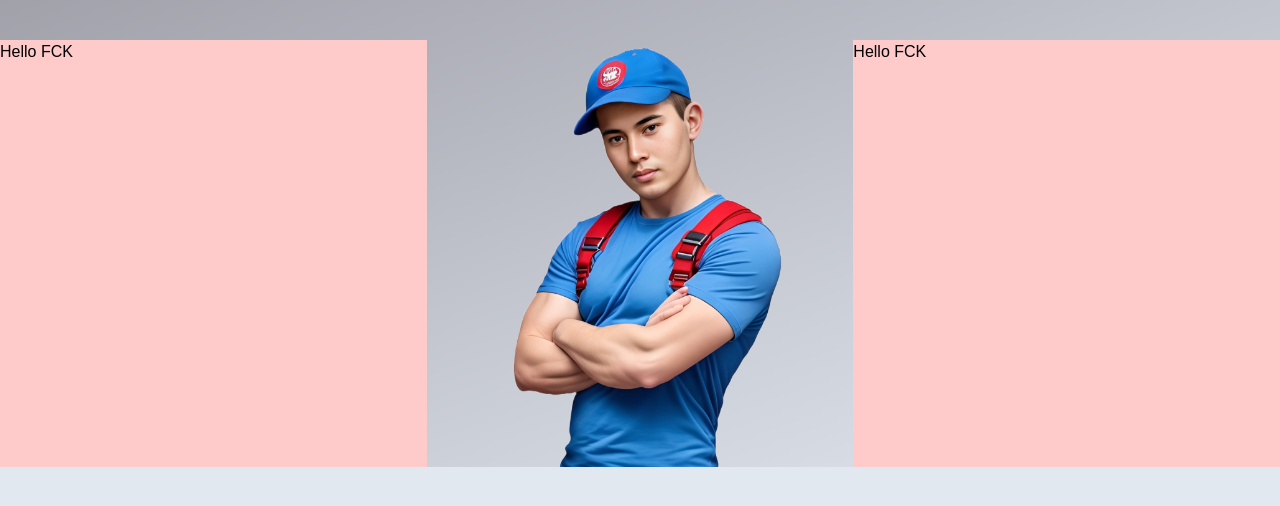
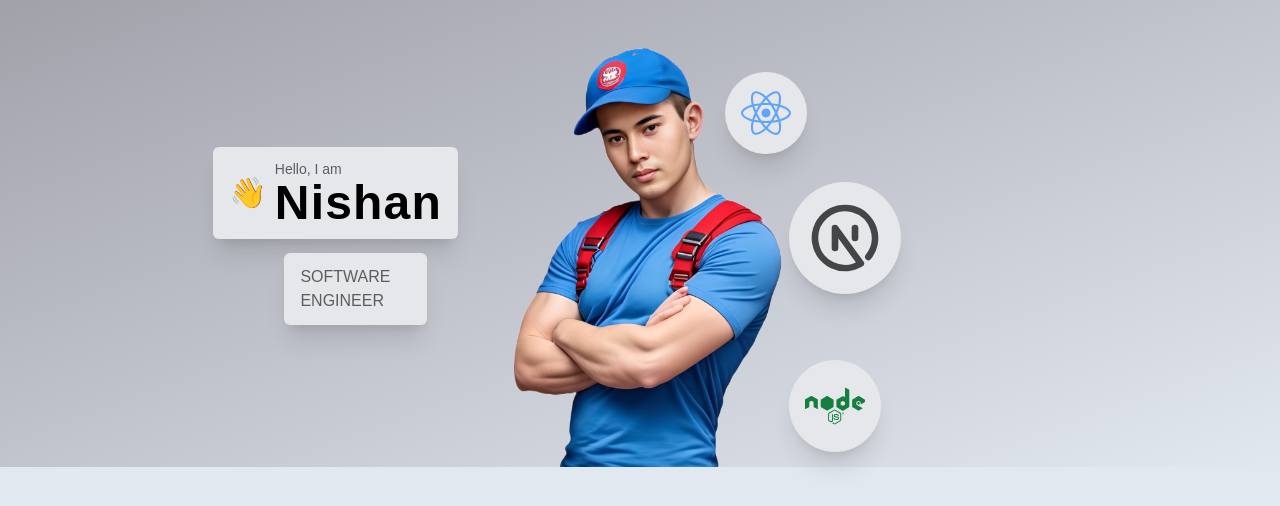
Before and after one commit to nishanbudhathoki2266/framer-rnd, a Next.js app in the folder next-framer/: page / in a window 1280 px wide. Shown: the top 506 px of the page. Built offline with nearby package versions, Linux system fonts and the light colour scheme; a web font is replaced by a local one.

Commit message:
Implemented view based animation on hero section

```diff
--- a/next-framer/src/components/Hero.jsx
+++ b/next-framer/src/components/Hero.jsx
@@ -4,25 +4,39 @@ import React from "react";
 import { motion } from "framer-motion";
 import Image from "next/image";
 import SectionContainer from "./containers/SectionContainer";
+import { TbBrandNextjs } from "react-icons/tb";
+import { FaNode, FaReact } from "react-icons/fa";
 
 const Hero = () => {
   return (
     <SectionContainer
       id="hero"
-      className="relative pt-10 flex justify-center bg-gradient-to-br from-zinc-400 to-slate-200"
+      className="pt-10 flex justify-center bg-gradient-to-br from-zinc-400 to-slate-200"
     >
       <motion.div
-        className="relative flex-1 bg-red-200"
+        className="relative flex-1"
         whileInView={{
-          // x: [-50, 0],
+          x: [-100, 0],
           opacity: [0, 1],
           transition: {
-            duration: 0.4,
+            duration: 0.6,
             ease: "easeInOut",
           },
         }}
       >
-        Hello FCK
+        <div className="bg-gray-200 flex justify-center items-center gap-2 py-3 px-4 absolute shadow-xl rounded-md top-1/4 left-1/2">
+          <span className="text-3xl">👋</span>
+          <div className="flex flex-col justify-center items-start">
+            <span className="text-sm text-black/60">Hello, I am </span>
+            <span className="text-5xl font-semibold tracking-wide">Nishan</span>
+          </div>
+        </div>
+
+        <div className="bg-gray-200 flex justify-center items-center gap-2 py-3 px-4 absolute shadow-xl rounded-md top-1/2 left-2/3">
+          <span className="text-md text-black/60 uppercase">
+            Software Engineer
+          </span>
+        </div>
       </motion.div>
       <motion.div
         className="relative flex-[2] lg:flex-1 aspect-square"
@@ -30,7 +44,7 @@ const Hero = () => {
           // x: [-50, 0],
           opacity: [0, 1],
           transition: {
-            duration: 0.4,
+            duration: 0.6,
             ease: "easeInOut",
           },
         }}
@@ -44,17 +58,24 @@ const Hero = () => {
         />
       </motion.div>
       <motion.div
-        className="relative flex-1 bg-red-200"
         whileInView={{
-          // x: [-50, 0],
-          opacity: [0, 1],
+          scale: [0.1, 1],
           transition: {
-            duration: 0.4,
+            duration: 0.8,
             ease: "easeInOut",
           },
         }}
+        className="relative flex-1"
       >
-        Hello FCK
+        <span className="-left-32 bg-gray-200 p-4 rounded-full absolute shadow-xl top-8">
+          <FaReact size={50} className="text-blue-400" />
+        </span>
+        <span className="-left-16 bg-gray-200 p-4 rounded-full absolute shadow-xl top-1/3">
+          <TbBrandNextjs size={80} className="text-black/70" />
+        </span>
+        <span className="-left-16 bg-gray-200 p-4 rounded-full absolute shadow-xl top-3/4">
+          <FaNode size={60} className="text-green-700" />
+        </span>
       </motion.div>
     </SectionContainer>
   );
```
